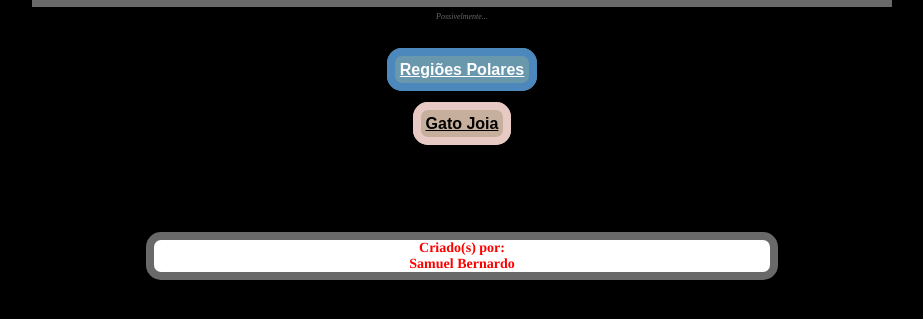
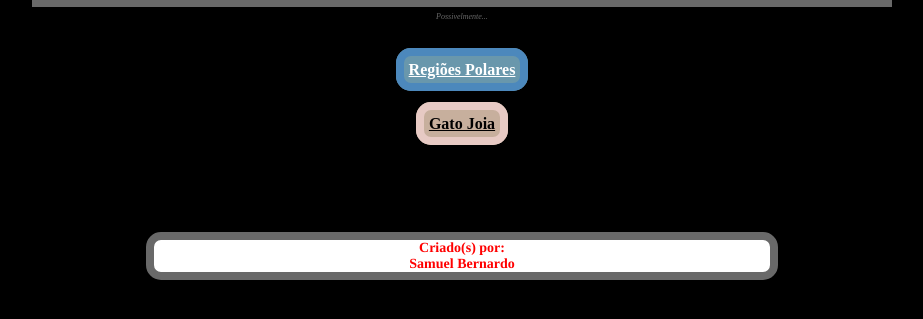
Before and after one commit to SamuelK36br/Sites-Legais, a plain HTML site: page index.html in a window 1280 px wide. Shown: the part 109-428 px from the top of the page, without its empty margins (178-1101 px from the left). Drawn offline with Linux system fonts and the light colour scheme.

Commit message:
(Update hervical) estilo.css

```diff
--- a/estilo.css
+++ b/estilo.css
@@ -28,7 +28,7 @@ body{
 
 .regpol{
   font-weight: bold;
-  font-family: arial;
+  font-family: hervical;
   color: white;
   background-color: #6997ac;
   border: #4c88bc solid 8px;
@@ -38,7 +38,7 @@ body{
 }
 .gatojoia{
   font-weight: bold;
-  font-family: arial;
+  font-family: hervical;
   color: black;
   background-color: #c7af9d;
   border: #e7cac4 solid 8px;
```
